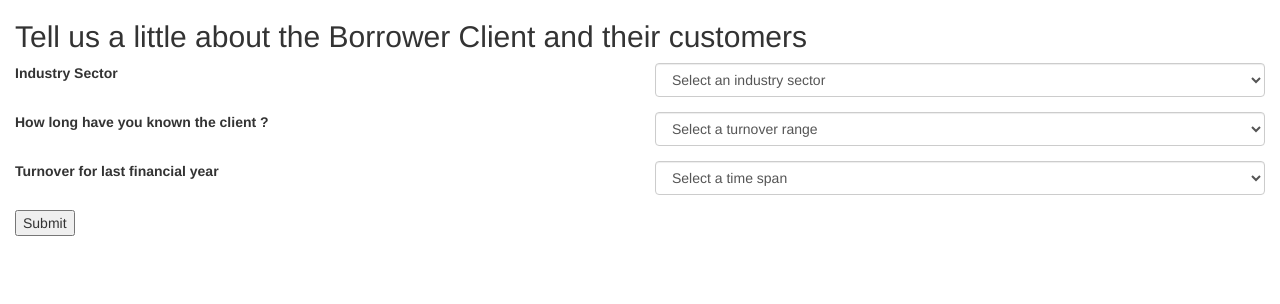
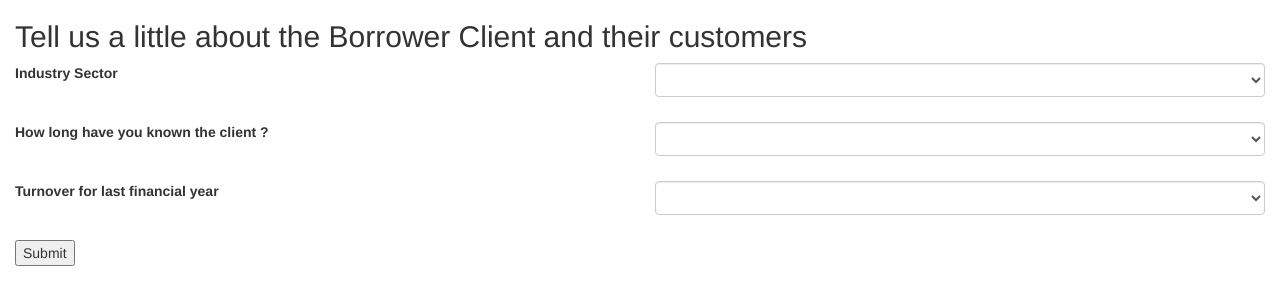
Before and after one commit to nigeljohnwade/NgOption, a website: page index.html in a window 1280 px wide. Drawn offline with nearby package versions, Linux system fonts and the light colour scheme.

Commit message:
Two way bound

```diff
--- a/controllers.js
+++ b/controllers.js
@@ -2,21 +2,18 @@ var ngTestApp = angular.module('ngTestApp', []);
 
 ngTestApp.controller('ngTestCtl', function ($scope, $http) {
     $scope.industry_sector = [
-        { "id": 0, "name": "Select an industry sector"},
         { "id": 1, "name": "Agriculture" },
         { "id": 2, "name": "Banking" },
         { "id": 3, "name": "Carpentry" },
         { "id": 4, "name": "Finance" }
     ];
     $scope.turnovers = [
-        {"id": 0, "name": "Select a turnover range"},
         {"id": 1, "name": "less than £250,000", "lower_value": 0, "upper_value": 249999},
         {"id": 2, "name": "£250,000 ­ £1,000,000", "lower_value": 250000, "upper_value": 999999},
         {"id": 3, "name": "1M to 5M", "lower_value": 1000000, "upper_value": 4999999},
         {"id": 4, "name": "less than £250,000", "lower_value": 5000000, "upper_value": null}
     ];
     $scope.known_client_years = [
-        {"id": 0, "name": "Select a time span"},
         {"id": 1, "name": "Less than one year"},
         {"id": 2, "name": "1 ­ 2 years"},
         {"id": 3, "name": "3 ­ 5 years"},
--- a/index.html
+++ b/index.html
@@ -16,25 +16,28 @@
                         <div class="form-group">
                             <label for="sector" class="col-md-6">Industry Sector</label>
                             <div class="col-md-6">
-                                <select id="sector" class="form-control" required="required">
+                                <select id="sector" class="form-control" required="required" ng-model="industry_sector.name">
                                     <option ng-repeat="item in industry_sector" value="{{item.name}}">{{item.name}}</option>
                                 </select>
+                                <p>{{industry_sector.name}}</p>
                             </div>
                         </div>
                         <div class="form-group">
                             <label for="time" class="col-md-6">How long have you known the client ?</label>
                             <div class="col-md-6">
-                                <select id="money" class="form-control" required="required">
+                                <select id="money" class="form-control" required="required" ng-model="turnovers.name">
                                     <option ng-repeat="item in turnovers" value="{{item.name}}">{{item.name}}</option>
                                 </select>
+                                <p>{{turnovers.name}}</p>
                             </div>
                         </div>
                         <div class="form-group">
                             <label for="money" class="col-md-6">Turnover for last financial year</label>
                             <div class="col-md-6">
-                                <select id="time" class="form-control" required="required">
+                                <select id="time" class="form-control" required="required" ng-model="known_client_years.name">
                                     <option ng-repeat="item in known_client_years" value="{{item.name}}">{{item.name}}</option><
                                 </select>
+                                <p>{{known_client_years.name}}</p>
                             </div>
                         </div>
                         <input type="submit" value="Submit">
```
